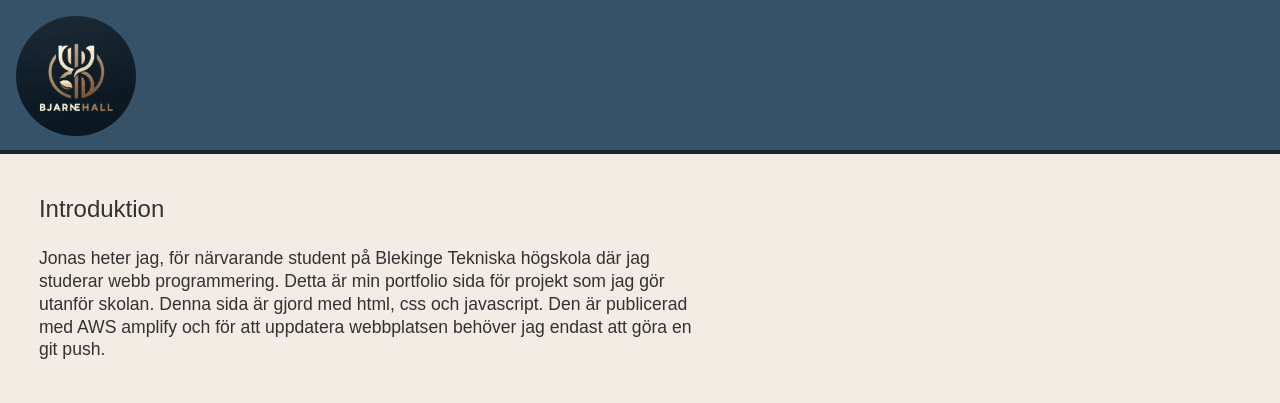
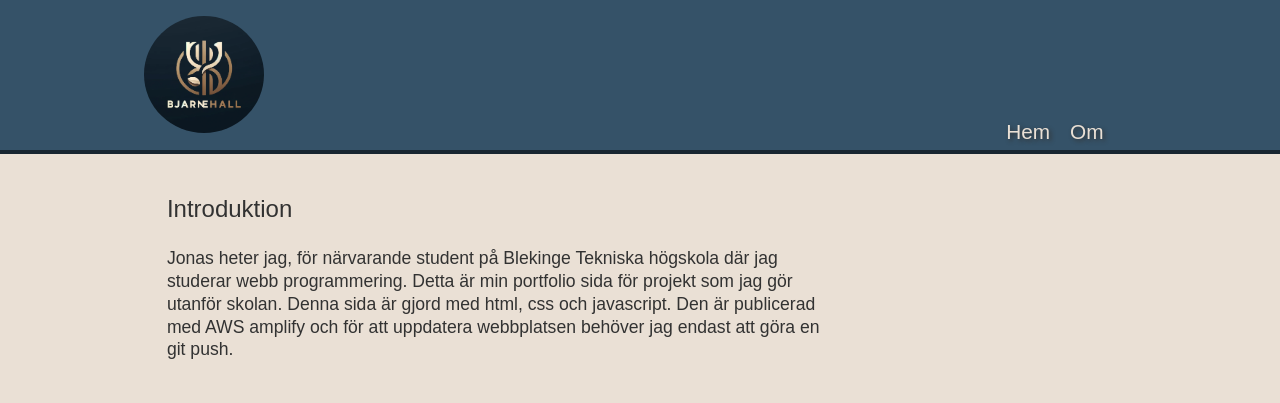
Before and after one commit to Bjarnehall/Bjarnehall_Web_Dev, a website: page index.html in a window 1280 px wide. Drawn offline with Linux system fonts and the light colour scheme.

Commit message:
add about page navbar and updated css for responsive

```diff
--- /dev/null
+++ b/css/color.css
@@ -0,0 +1,6 @@
+:root {
+    --primary-color: rgb(234, 224, 213);
+    --secondary-color: #355268;
+    --font-color: #323232;
+    --deco-color: #182631;
+}
--- /dev/null
+++ b/css/header.css
@@ -0,0 +1,7 @@
+.header {
+    background-color: #355268;
+    max-width: 100%;
+    height: 150px;
+    background-size: cover;
+    border-bottom: solid #182631 4px;
+}
--- /dev/null
+++ b/css/nav.css
@@ -0,0 +1,27 @@
+nav ul {
+    list-style-type: none;
+    margin: 0;
+    padding: 0;
+    display: flex;
+    align-items: center;
+    justify-content: right;
+    margin-top: -30px;
+    margin-right: 5%;
+}
+
+nav li {
+    margin: 0 10px;
+}
+
+nav a {
+    text-decoration: none;
+    color: var(--primary-color);
+    font-size: 1.3rem;
+    text-shadow: 2px 2px 4px var(--font-color);
+}
+
+@media (min-width: 1200px) {
+    nav ul {
+        margin-right: 13%;
+    }
+}
--- /dev/null
+++ b/css/objects.css
@@ -0,0 +1,24 @@
+article {
+    padding: 1rem;
+    max-width: 700px;
+    margin-left: 3%;
+}
+
+.logo img {
+    width: 120px;
+    border-radius: 50%;
+    padding: 1rem;
+    margin-left: 3%;
+}
+
+@media (min-width: 1200px) {
+    .logo img {
+        margin-left: 10%;
+    }
+}
+
+@media (min-width: 1200px) {
+    article {
+        margin-left: 10%;
+    }
+}
--- /dev/null
+++ b/css/typo.css
@@ -0,0 +1,26 @@
+html {
+    font-size: 100%;
+    font-family: sans-serif;
+    color: #323232;
+    background-color: var(--primary-color);
+}
+
+h2 {
+    font-size: 1.5rem;
+    line-height: 1.3;
+    margin: 1.43rem;
+}
+
+p {
+    font-size: 1.1rem;
+    line-height: 1.3;
+    margin: 1.43rem;
+}
+
+
+
+h1 {
+    font-size: 3.5rem;
+    line-height: 1.3;
+    color: #323232ce;
+}
--- a/index.html
+++ b/index.html
@@ -1,22 +1,25 @@
 <!DOCTYPE html>
 <html lang="sv">
-
 </html>
 <html>
 <head>
     <meta charset="utf-8">
     <link rel="stylesheet" href="style.css">
     <meta name="viewport" content="width=device-width, initial-scale=1" />
-
     <title>Web-dev</title>
 </head>
 <body>
     <div class="header">
         <div class="logo">
-            <img src="img/logobjarnehallv3.png">
+            <img src="img/logobjarnehallv4.png">
         </div>
+        <nav>
+            <ul>
+                <li><a href="index.html">Hem</a></li>
+                <li><a href="about.html">Om</a></li>
+            </ul>
+        </nav>
     </div>
-
     <article>
         <h2>Introduktion</h2>
     <p>Jonas heter jag, för närvarande student på Blekinge Tekniska högskola
@@ -25,9 +28,6 @@
         Den är publicerad med AWS amplify och för att uppdatera webbplatsen behöver jag
         endast att göra en git push.</p>
     </article>
-    <script>
-        document.getElementById("js-output").innerText = "sajt";
-    </script>
     </p>
 </body>
 </html>
--- a/style.css
+++ b/style.css
@@ -1,50 +1,7 @@
 @import 'css/reset.css';
-
-html {
-    font-size: 100%;
-    font-family: sans-serif;
-    background-color: rgb(242, 236, 229);
-    color: #323232;
-}
-
-.header {
-    /*background-image: url('img/paper-1074131.jpg');*/
-    background-color: #355268;
-    max-width: 100%;
-    height: 150px;
-    background-size: cover;
-    border-bottom: solid #182631 4px;
-}
-
-article {
-    padding: 1rem;
-    max-width: 700px;
-}
-
-
-
-h2 {
-    font-size: 1.5rem;
-    line-height: 1.3;
-    margin: 1.43rem;
-}
-
-p {
-    font-size: 1.1rem;
-    line-height: 1.3;
-    margin: 1.43rem;
-}
-
-
-
-h1 {
-    font-size: 3.5rem;
-    line-height: 1.3;
-    color: #323232ce;
-}
-
-.logo img {
-    width: 120px;
-    border-radius: 50%;
-    padding: 1rem;
-}
+@import 'css/color.css';
+@import 'css/typo.css';
+@import 'css/main.css';
+@import 'css/header.css';
+@import 'css/nav.css';
+@import 'css/objects.css';
```
Also changed, not shown: about.html (added, +48 -0 lines), css/main.css (added), img/logobjarnehallv4.png (added).
